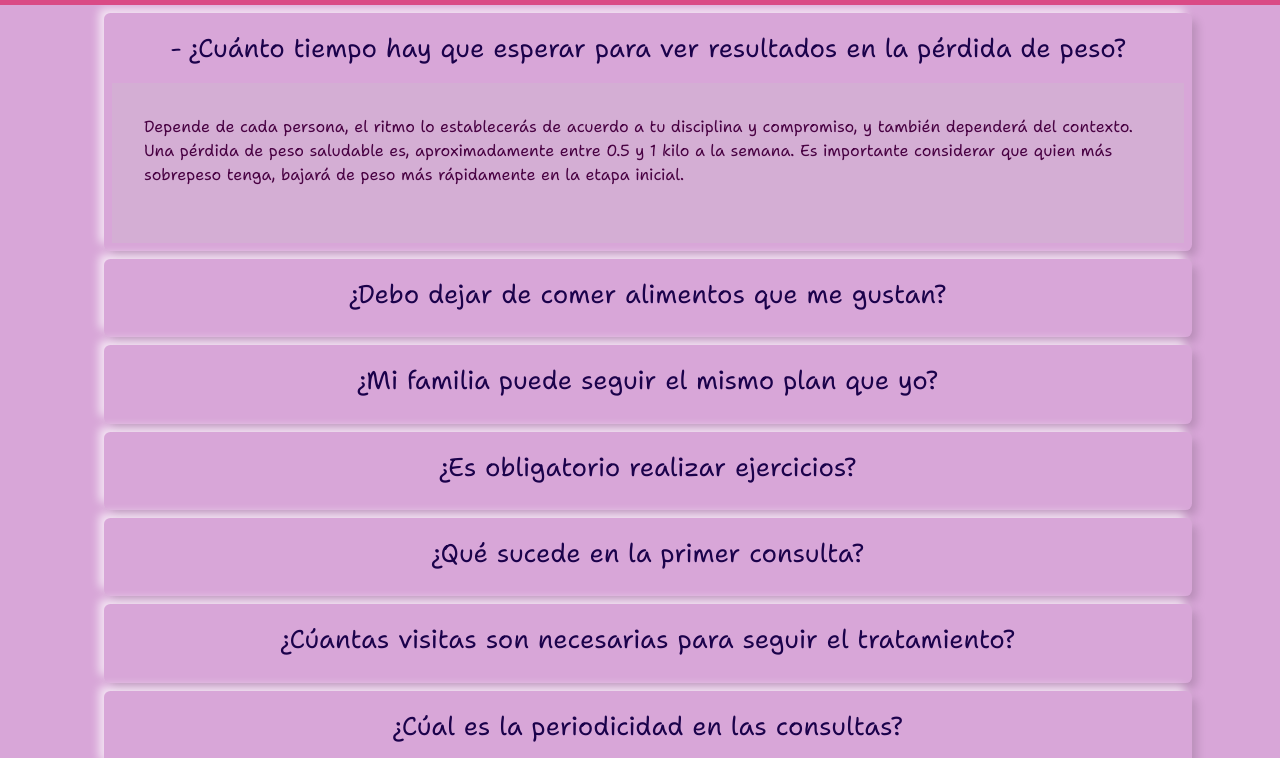
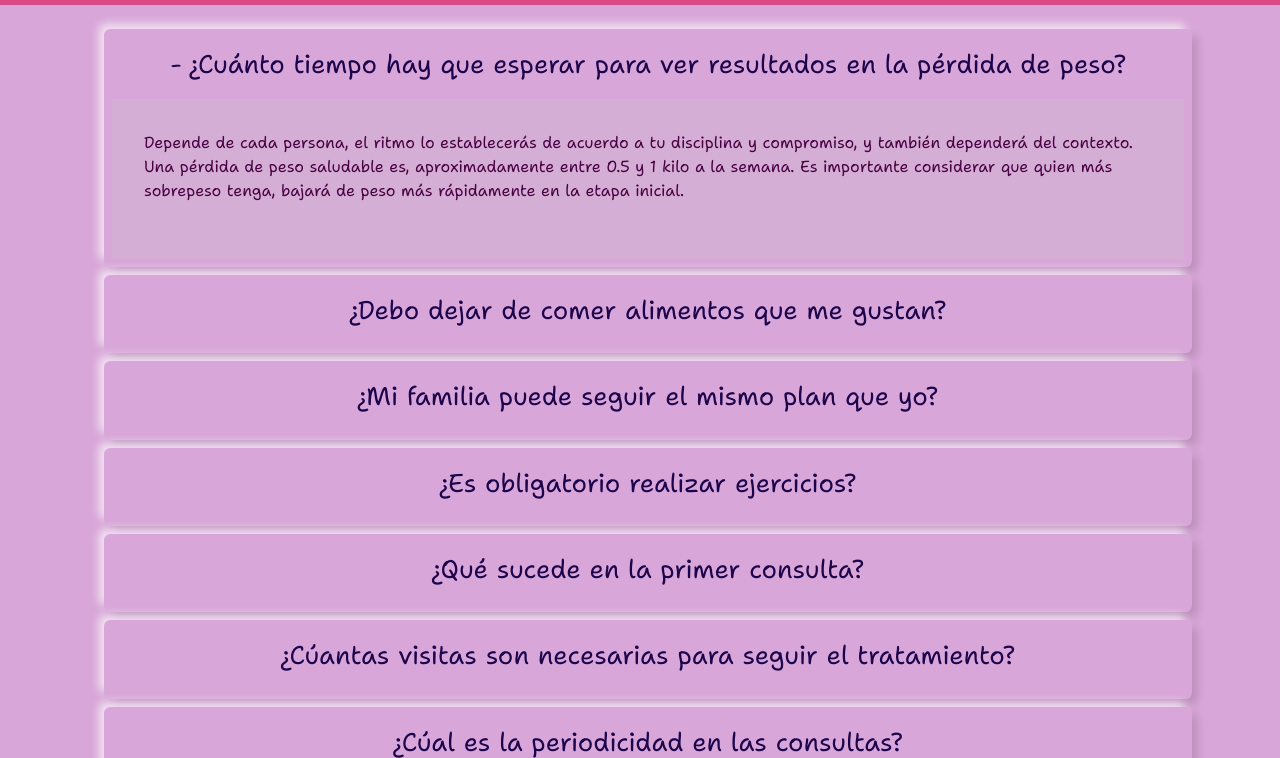
Before and after one commit to efacello/Pf-Facello, a website: page pages/faq.html in a window 1280 px wide. Shown: the part 59-817 px from the top of the page. Drawn offline with nearby package versions, Linux system fonts and the light colour scheme.

Commit message:
ultimos retoques

```diff
--- a/scss/_footer.scss
+++ b/scss/_footer.scss
@@ -40,7 +40,7 @@
 		}
 	}
 }
-@media (min-width: 700px) {
+@media (min-width: 576px) {
 	.contact-wrapper {
 		display: grid;
 		grid-template-columns: 2fr 1fr;
--- a/scss/_info.scss
+++ b/scss/_info.scss
@@ -1,7 +1,7 @@
 .accordion {
 	margin: 0 auto;
 	max-width: 70rem;
-	padding: 0 1rem;
+	padding: 1rem;
 }
 .accordion li {
 	list-style: none;
```
Also changed, not shown: css/style.css, images/flax-seed-1274944_640.jpg (deleted).
